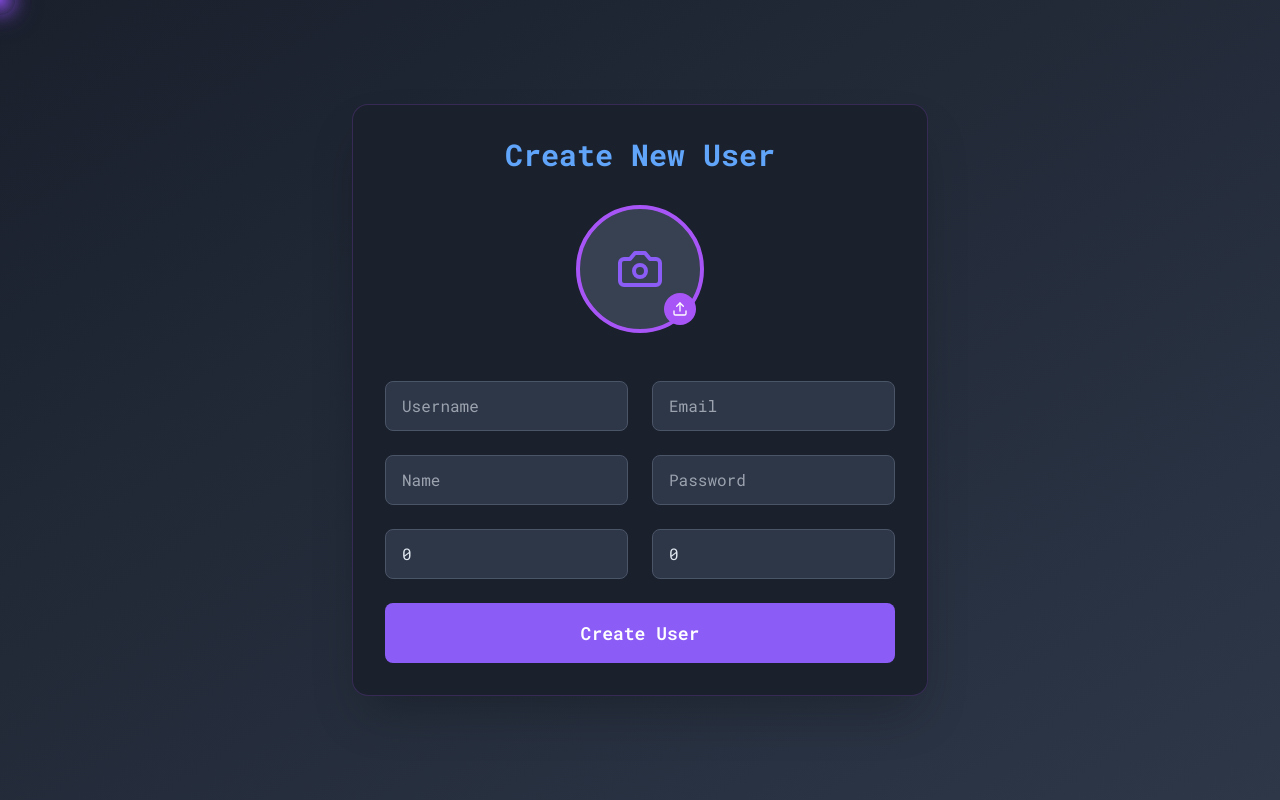
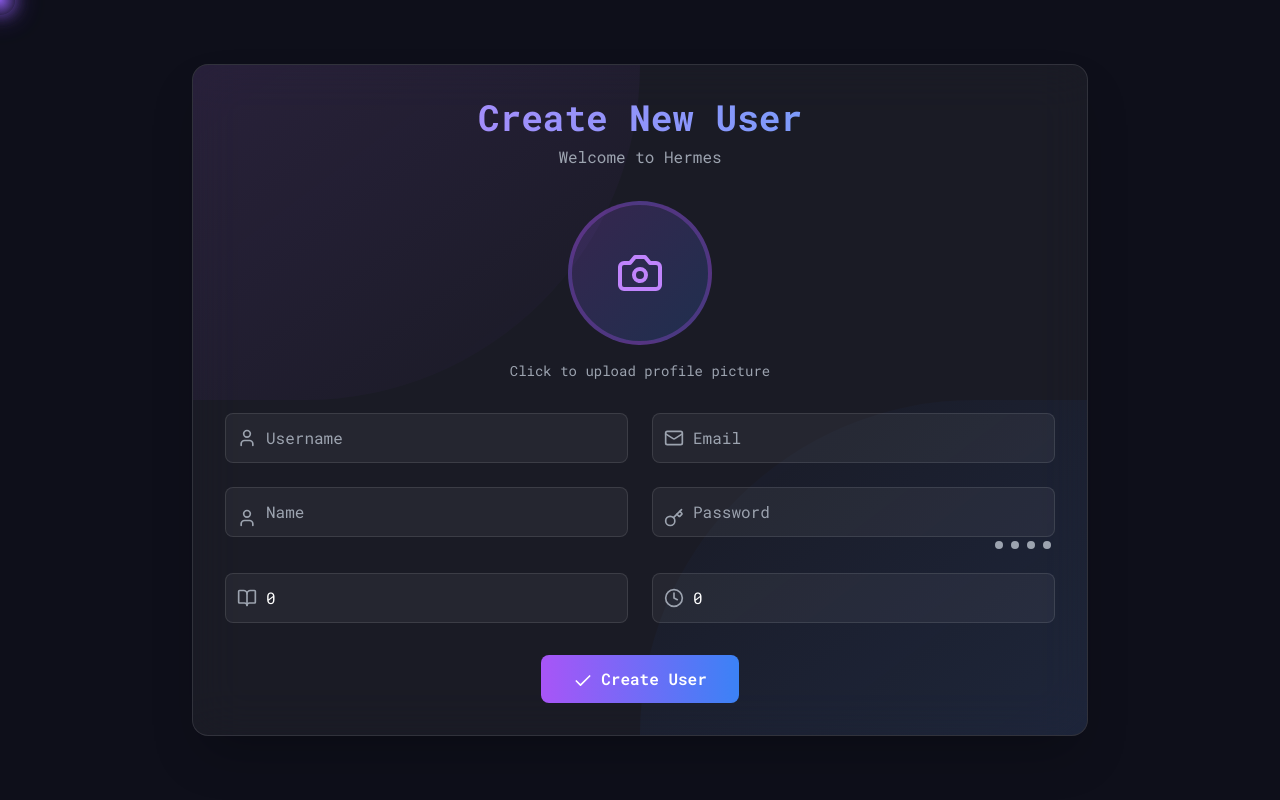
Before and after one commit to yassinelmaghrabi/hermes, a React (Vite) app in the folder frontend/: page /create-user in a window 1280 px wide. Built offline with nearby package versions, Linux system fonts and the light colour scheme.

Commit message:
upadted craete user fornt

```diff
--- a/frontend/src/pages/login/CreateUser.tsx
+++ b/frontend/src/pages/login/CreateUser.tsx
@@ -1,27 +1,55 @@
-import React, { useState } from "react";
-import { Camera, Upload, Loader2 } from "lucide-react";
+import React, { useState, useEffect } from "react";
+import { Camera, Loader2, Check, User, Mail, Key, BookOpen, Clock } from "lucide-react";
 import axios from "axios";
 
 const CreateUser = () => {
+  // Original state management
   const [username, setUsername] = useState("");
   const [email, setEmail] = useState("");
   const [name, setName] = useState("");
   const [password, setPassword] = useState("");
-  const [gpa, setGpa] = useState<number>(0);
-  const [hours, setHours] = useState<number>(0);
+  const [gpa, setGpa] = useState<number | "">(0);
+  const [hours, setHours] = useState<number | "">(0);
   const [profilePic, setProfilePic] = useState<File | null>(null);
   const [previewUrl, setPreviewUrl] = useState("");
   const [error, setError] = useState("");
   const [success, setSuccess] = useState("");
   const [isLoading, setIsLoading] = useState(false);
 
+  // Enhanced UI states
+  const [activeField, setActiveField] = useState("");
+  const [isModalOpen, setIsModalOpen] = useState(false);
+  const [uploadProgress, setUploadProgress] = useState(0);
+  const [passwordStrength, setPasswordStrength] = useState(0);
+
+  // Password strength calculator
+  useEffect(() => {
+    let strength = 0;
+    if (password.length >= 8) strength++;
+    if (/[A-Z]/.test(password)) strength++;
+    if (/[0-9]/.test(password)) strength++;
+    if (/[!@#$%^&*]/.test(password)) strength++;
+    setPasswordStrength(strength);
+  }, [password]);
+
+  // Simulated upload progress
+  useEffect(() => {
+    if (isLoading && uploadProgress < 90) {
+      const timer = setInterval(() => {
+        setUploadProgress(prev => Math.min(prev + 10, 90));
+      }, 500);
+      return () => clearInterval(timer);
+    }
+  }, [isLoading, uploadProgress]);
+
+  // Handle Create User function
   const handleCreateUser = async (e: React.FormEvent) => {
     e.preventDefault();
     setIsLoading(true);
     setError("");
     setSuccess("");
+    setUploadProgress(0);
 
-    // Convert profile picture to base64
     let base64Image = "";
     if (profilePic) {
       const reader = new FileReader();
@@ -29,15 +57,14 @@
       reader.onloadend = async () => {
         base64Image = reader.result as string;
 
-        // Prepare the user data
         const userData = {
           Username: username,
           Email: email,
           Name: name,
           Password: password,
           Status: "",
-          GPA: gpa,
-          Hours: hours,
+          GPA: gpa === "" ? 0 : gpa,
+          Hours: hours === "" ? 0 : hours,
           ProfilePic: {
             filename: profilePic.name.split('.')[0],
             data: base64Image.split(",")[1],
@@ -56,8 +83,13 @@
             }
           );
 
+          console.log("User created:", response.data);
           setSuccess("User created successfully.");
+          setUploadProgress(100);
+
           await uploadProfilePicture(profilePic);
+
+          // Clear form fields
           setUsername("");
           setEmail("");
           setName("");
@@ -68,13 +100,10 @@
           setPreviewUrl("");
         } catch (err: any) {
           setError(err.response?.data?.error || "Failed to create user.");
+          console.error("Error creating user:", err);
         } finally {
           setIsLoading(false);
         }
-      };
-      reader.onerror = () => {
-        setError("Failed to convert image to base64.");
-        setIsLoading(false);
       };
     } else {
       setError("Please upload a profile picture.");
@@ -82,12 +111,13 @@
     }
   };
 
+  // Upload Profile Picture function
   const uploadProfilePicture = async (file: File) => {
     const formData = new FormData();
     formData.append("profilePic", file);
 
     try {
-      await axios.post(
+      const response = await axios.post(
         "https://hermes-1.onrender.com/api/users/profilePic",
         formData,
         {
@@ -97,6 +127,7 @@
           },
         }
       );
+      console.log("Profile picture uploaded:", response.data);
     } catch (err) {
       console.error("Error uploading profile picture:", err);
     }
@@ -109,126 +140,209 @@
       const reader = new FileReader();
       reader.onloadend = () => setPreviewUrl(reader.result as string);
       reader.readAsDataURL(file);
+      setIsModalOpen(false);
     }
   };
 
   return (
-    <div className="min-h-screen bg-gradient-to-br from-[#1a202c] to-[#2d3748] flex items-center justify-center p-6">
-      <div className="w-full max-w-xl bg-[#1a202c] p-8 rounded-2xl shadow-2xl border border-purple-500/20">
-        <h2 className="text-3xl font-bold text-center mb-8 text-[#60a5fa]">
+    <div className="min-h-screen bg-[#0e0f1a] flex items-center justify-center p-6">
+      {/* Main Container with Glass Effect */}
+      <div className="w-full max-w-4xl bg-white/5 backdrop-blur-xl p-8 rounded-2xl shadow-2xl border border-white/10 relative overflow-hidden">
+        {/* Animated Background Elements */}
+        <div className="absolute inset-0 overflow-hidden">
+          <div className="absolute -top-1/2 -left-1/2 w-full h-full bg-gradient-to-br from-purple-500/20 to-transparent rounded-full animate-[spin_8s_linear_infinite]" />
+          <div className="absolute -bottom-1/2 -right-1/2 w-full h-full bg-gradient-to-tl from-blue-500/20 to-transparent rounded-full animate-[spin_8s_linear_infinite_reverse]" />
+        </div>
+
+        {/* Content Container */}
+        <div className="relative z-10">
+          <h2 className="text-4xl font-bold text-center mb-2 bg-gradient-to-r from-purple-400 to-blue-400 bg-clip-text text-transparent">
             Create New User
           </h2>
+          <p className="text-gray-400 text-center mb-8">Welcome to Hermes</p>
 
-        <form onSubmit={handleCreateUser} className="space-y-6">
-          {/* Profile Picture Upload Section */}
+          <form onSubmit={handleCreateUser} className="space-y-8">
+            {/* Profile Upload Section */}
             <div className="flex flex-col items-center mb-8">
-            <div className="relative w-32 h-32 mb-4">
+              <div className="relative w-36 h-36 group cursor-pointer" onClick={() => setIsModalOpen(true)}>
                 {previewUrl ? (
+                  <div className="relative w-full h-full">
                     <img
                       src={previewUrl}
                       alt="Profile preview"
-                  className="w-full h-full rounded-full object-cover border-4 border-purple-500"
+                      className="w-full h-full rounded-full object-cover border-4 border-purple-500/30 group-hover:border-purple-500 transition-all duration-300"
                     />
+                    <div className="absolute inset-0 bg-black/50 rounded-full opacity-0 group-hover:opacity-100 transition-opacity duration-300 flex items-center justify-center">
+                      <Camera className="w-8 h-8 text-white" />
+                    </div>
+                  </div>
                 ) : (
-                <div className="w-full h-full rounded-full bg-gray-700 flex items-center justify-center border-4 border-purple-500">
-                  <Camera className="w-12 h-12 text-[#8b5cf6]" />
+                  <div className="w-full h-full rounded-full bg-gradient-to-br from-purple-500/20 to-blue-500/20 border-4 border-purple-500/30 flex items-center justify-center group-hover:border-purple-500 transition-all duration-300">
+                    <Camera className="w-12 h-12 text-purple-400 group-hover:scale-110 transition-transform duration-300" />
                   </div>
                 )}
-              <label className="absolute bottom-2 right-2 w-8 h-8 bg-purple-500 rounded-full flex items-center justify-center cursor-pointer hover:bg-[#3b82f6] transition-all">
-                <input
-                  type="file"
-                  className="hidden"
-                  onChange={handleFileChange}
-                  accept="image/*"
-                />
-                <Upload className="w-4 h-4 text-white" />
-              </label>
               </div>
+              <p className="mt-4 text-sm text-gray-400">Click to upload profile picture</p>
             </div>
 
-          {/* Form Fields */}
+            {/* Form Fields Grid */}
             <div className="grid grid-cols-1 md:grid-cols-2 gap-6">
+              {/* Username Field */}
+              <div className="relative group">
+                <div className="absolute inset-y-0 left-0 pl-3 flex items-center pointer-events-none">
+                  <User className={`w-5 h-5 ${activeField === 'username' ? 'text-purple-500' : 'text-gray-400'}`} />
+                </div>
                 <input
                   type="text"
                   value={username}
                   onChange={(e) => setUsername(e.target.value)}
-              className="w-full px-4 py-3 bg-[#2d3748] rounded-lg border border-[#4a5568] focus:border-purple-500 transition-all outline-none text-[#e2e8f0] placeholder-gray-400"
+                  onFocus={() => setActiveField('username')}
+                  onBlur={() => setActiveField('')}
+                  className="w-full pl-10 pr-4 py-3 bg-white/5 rounded-lg border border-white/10 focus:border-purple-500 transition-all duration-300 outline-none text-white placeholder-gray-400"
                   placeholder="Username"
                   required
                 />
+              </div>
+
+              {/* Email Field */}
+              <div className="relative group">
+                <div className="absolute inset-y-0 left-0 pl-3 flex items-center pointer-events-none">
+                  <Mail className={`w-5 h-5 ${activeField === 'email' ? 'text-purple-500' : 'text-gray-400'}`} />
+                </div>
                 <input
                   type="email"
                   value={email}
                   onChange={(e) => setEmail(e.target.value)}
-              className="w-full px-4 py-3 bg-[#2d3748] rounded-lg border border-[#4a5568] focus:border-purple-500 transition-all outline-none text-[#e2e8f0] placeholder-gray-400"
+                  onFocus={() => setActiveField('email')}
+                  onBlur={() => setActiveField('')}
+                  className="w-full pl-10 pr-4 py-3 bg-white/5 rounded-lg border border-white/10 focus:border-purple-500 transition-all duration-300 outline-none text-white placeholder-gray-400"
                   placeholder="Email"
                   required
                 />
+              </div>
+
+              {/* Name Field */}
+              <div className="relative group">
+                <div className="absolute inset-y-0 left-0 pl-3 flex items-center pointer-events-none">
+                  <User className={`w-5 h-5 ${activeField === 'name' ? 'text-purple-500' : 'text-gray-400'}`} />
+                </div>
                 <input
                   type="text"
                   value={name}
                   onChange={(e) => setName(e.target.value)}
-              className="w-full px-4 py-3 bg-[#2d3748] rounded-lg border border-[#4a5568] focus:border-purple-500 transition-all outline-none text-[#e2e8f0] placeholder-gray-400"
+                  onFocus={() => setActiveField('name')}
+                  onBlur={() => setActiveField('')}
+                  className="w-full pl-10 pr-4 py-3 bg-white/5 rounded-lg border border-white/10 focus:border-purple-500 transition-all duration-300 outline-none text-white placeholder-gray-400"
                   placeholder="Name"
                   required
                 />
+              </div>
+
+              {/* Password Field */}
+              <div className="relative group">
+                <div className="absolute inset-y-0 left-0 pl-3 flex items-center pointer-events-none">
+                  <Key className={`w-5 h-5 ${activeField === 'password' ? 'text-purple-500' : 'text-gray-400'}`} />
+                </div>
                 <input
                   type="password"
                   value={password}
                   onChange={(e) => setPassword(e.target.value)}
-              className="w-full px-4 py-3 bg-[#2d3748] rounded-lg border border-[#4a5568] focus:border-purple-500 transition-all outline-none text-[#e2e8f0] placeholder-gray-400"
+                  onFocus={() => setActiveField('password')}
+                  onBlur={() => setActiveField('')}
+                  className="w-full pl-10 pr-4 py-3 bg-white/5 rounded-lg border border-white/10 focus:border-purple-500 transition-all duration-300 outline-none text-white placeholder-gray-400"
                   placeholder="Password"
                   required
                 />
+                <div className="flex justify-end mt-1">
+                  <div className={`h-2 w-2 ${passwordStrength >= 1 ? "bg-red-400" : "bg-gray-400"} rounded-full mx-1`}></div>
+                  <div className={`h-2 w-2 ${passwordStrength >= 2 ? "bg-yellow-400" : "bg-gray-400"} rounded-full mx-1`}></div>
+                  <div className={`h-2 w-2 ${passwordStrength >= 3 ? "bg-blue-400" : "bg-gray-400"} rounded-full mx-1`}></div>
+                  <div className={`h-2 w-2 ${passwordStrength >= 4 ? "bg-green-400" : "bg-gray-400"} rounded-full mx-1`}></div>
+                </div>
+              </div>
+
+              {/* GPA Field */}
+              <div className="relative group">
+                <div className="absolute inset-y-0 left-0 pl-3 flex items-center pointer-events-none">
+                  <BookOpen className={`w-5 h-5 ${activeField === 'gpa' ? 'text-purple-500' : 'text-gray-400'}`} />
+                </div>
                 <input
                   type="number"
+                  step="0.01"
                   value={gpa}
-              onChange={(e) => setGpa(Number(e.target.value))}
-              className="w-full px-4 py-3 bg-[#2d3748] rounded-lg border border-[#4a5568] focus:border-purple-500 transition-all outline-none text-[#e2e8f0] placeholder-gray-400"
+                  onChange={(e) => setGpa(parseFloat(e.target.value) || "")}
+                  onFocus={() => setActiveField('gpa')}
+                  onBlur={() => setActiveField('')}
+                  className="w-full pl-10 pr-4 py-3 bg-white/5 rounded-lg border border-white/10 focus:border-purple-500 transition-all duration-300 outline-none text-white placeholder-gray-400"
                   placeholder="GPA"
-              step="0.1"
                   min="0"
-              max="4.0"
-              required
-            />
-            <input
-              type="number"
-              value={hours}
-              onChange={(e) => setHours(Number(e.target.value))}
-              className="w-full px-4 py-3 bg-[#2d3748] rounded-lg border border-[#4a5568] focus:border-purple-500 transition-all outline-none text-[#e2e8f0] placeholder-gray-400"
-              placeholder="Credit Hours"
+                  max="4"
                   required
                 />
               </div>
 
+              {/* Hours Field */}
+              <div className="relative group">
+                <div className="absolute inset-y-0 left-0 pl-3 flex items-center pointer-events-none">
+                  <Clock className={`w-5 h-5 ${activeField === 'hours' ? 'text-purple-500' : 'text-gray-400'}`} />
+                </div>
+                <input
+                  type="number"
+                  value={hours}
+                  onChange={(e) => setHours(parseInt(e.target.value) || "")}
+                  onFocus={() => setActiveField('hours')}
+                  onBlur={() => setActiveField('')}
+                  className="w-full pl-10 pr-4 py-3 bg-white/5 rounded-lg border border-white/10 focus:border-purple-500 transition-all duration-300 outline-none text-white placeholder-gray-400"
+                  placeholder="Hours"
+                  min="0"
+                  max="200"
+                  required
+                />
+              </div>
+            </div>
+
+            {/* Submit Button */}
+            <div className="text-center">
+              <button
+                type="submit"
+                className="bg-gradient-to-r from-purple-500 to-blue-500 text-white py-3 px-8 rounded-lg font-semibold hover:bg-purple-600 focus:outline-none focus:ring-4 focus:ring-purple-300 transition-all duration-300"
+                disabled={isLoading}
+              >
+                {isLoading ? (
+                  <Loader2 className="inline-block w-5 h-5 animate-spin mr-2" />
+                ) : (
+                  <Check className="inline-block w-5 h-5 mr-2" />
+                )}
+                {isLoading ? "Creating User..." : "Create User"}
+              </button>
+            </div>
+
             {/* Error and Success Messages */}
-          {error && (
-            <div className="p-4 bg-red-500/10 border border-red-500/20 rounded-lg text-red-400 text-center">
-              {error}
+            {error && <p className="text-red-500 text-center mt-4">{error}</p>}
+            {success && <p className="text-green-500 text-center mt-4">{success}</p>}
+          </form>
+
+          {/* Profile Picture Modal */}
+          {isModalOpen && (
+            <div className="fixed inset-0 bg-black/70 flex items-center justify-center z-50">
+              <div className="bg-white p-6 rounded-lg shadow-xl">
+                <h3 className="text-lg font-semibold mb-4">Upload Profile Picture</h3>
+                <input
+                  type="file"
+                  accept="image/*"
+                  onChange={handleFileChange}
+                  className="w-full mb-4"
+                />
+                <button
+                  onClick={() => setIsModalOpen(false)}
+                  className="bg-gray-500 text-white py-2 px-4 rounded-lg hover:bg-gray-600 transition-all"
+                >
+                  Cancel
+                </button>
+              </div>
             </div>
           )}
-          {success && (
-            <div className="p-4 bg-green-500/10 border border-green-500/20 rounded-lg text-green-400 text-center">
-              {success}
         </div>
-          )}
-
-          {/* Submit Button */}
-          <button
-            type="submit"
-            disabled={isLoading}
-            className="w-full py-4 bg-[#8b5cf6] text-white rounded-lg hover:bg-[#3b82f6] transition-all text-lg font-semibold flex items-center justify-center"
-          >
-            {isLoading ? (
-              <>
-                <Loader2 className="animate-spin mr-2 h-5 w-5" />
-                Creating User...
-              </>
-            ) : (
-              "Create User"
-            )}
-          </button>
-        </form>
       </div>
     </div>
   );
```
Lines whose indentation alone changed are shown as unchanged.
